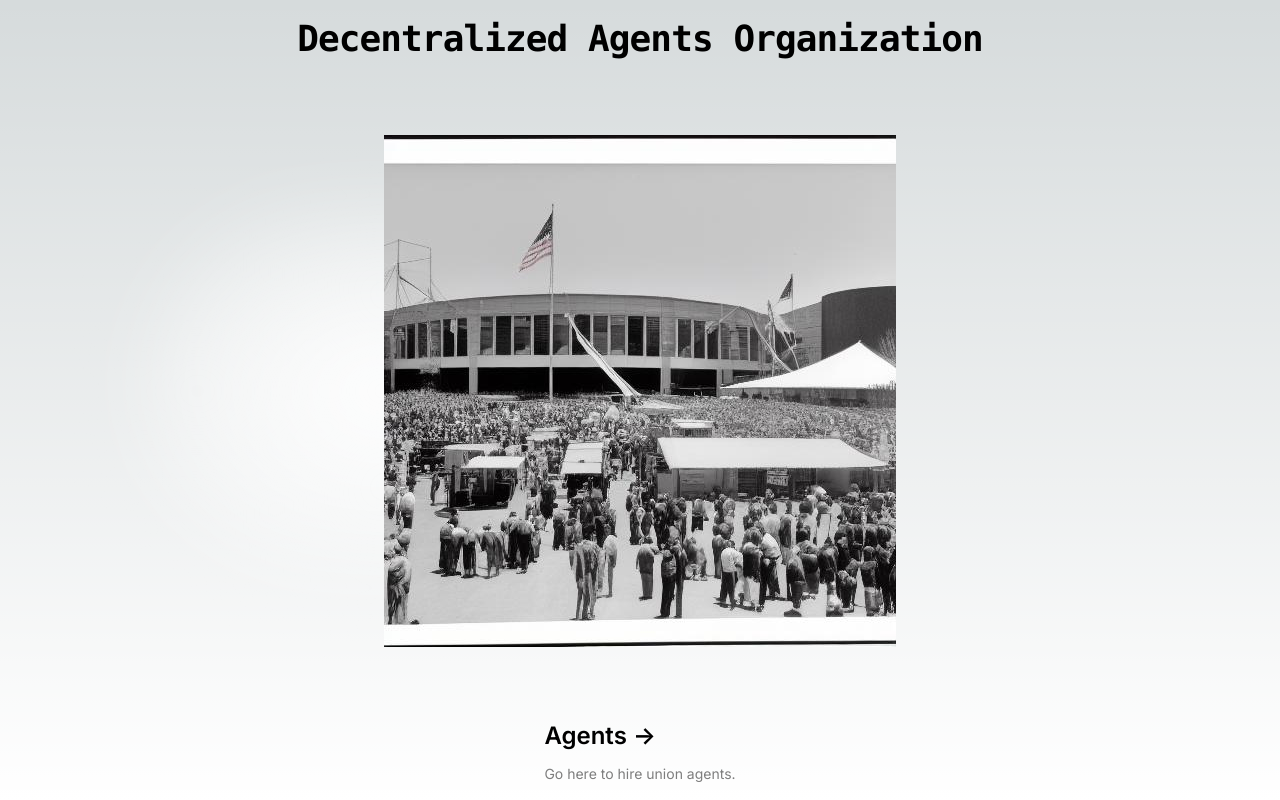
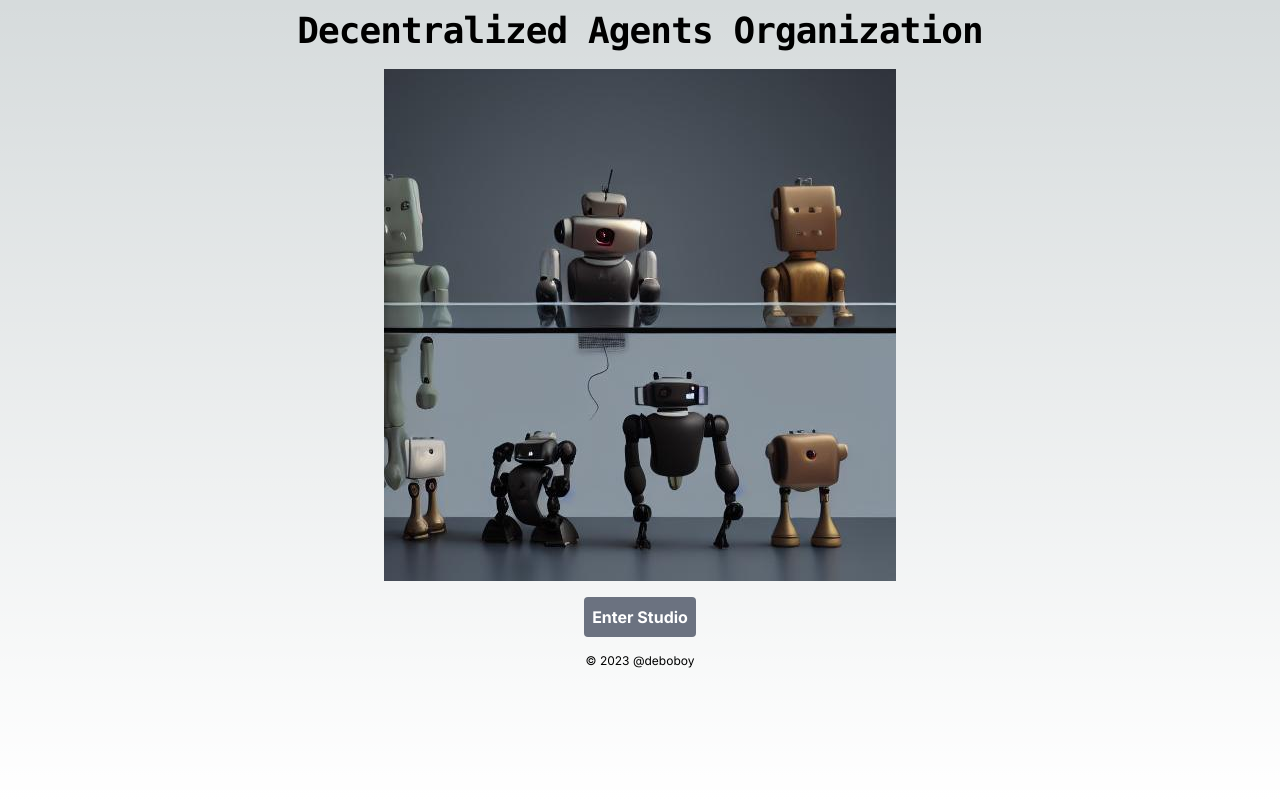
Before and after one commit to deboboy/agents-union, a Next.js app: page / in a window 1280 px wide. Built offline with nearby package versions, Linux system fonts and the light colour scheme.

Commit message:
add array logic, store generated images; prompt variants

```diff
--- a/app/page.js
+++ b/app/page.js
@@ -17,17 +17,17 @@ export default function Home() {
         <meta name="msapplication-TileColor" content="#da532c" />
         <meta name="theme-color" content="#ffffff" />
       </Head>
-      <main className="flex min-h-screen flex-col items-center justify-between p-4">
-        <div className="z-10 max-w-5xl w-full flex items-center justify-center font-mono text-sm lg:flex">
+      <main className="flex min-h-screen flex-col items-center p-2">
+        <div className="mb-4 z-10 max-w-5xl w-full flex items-center justify-center font-mono text-sm lg:flex">
           <h1 className="text-4xl font-bold leading-tight tracking-tight text-center lg:text-left">
             Decentralized Agents Organization
           </h1>
         </div>
 
-        <div className="relative flex place-items-center before:absolute before:h-[300px] before:w-[480px] before:-translate-x-1/2 before:rounded-full before:bg-gradient-radial before:from-white before:to-transparent before:blur-2xl before:content-[''] after:absolute after:-z-20 after:h-[180px] after:w-[240px] after:translate-x-1/3 after:bg-gradient-conic after:from-sky-200 after:via-blue-200 after:blur-2xl after:content-[''] before:dark:bg-gradient-to-br before:dark:from-transparent before:dark:to-blue-700 before:dark:opacity-10 after:dark:from-sky-900 after:dark:via-[#0141ff] after:dark:opacity-40 before:lg:h-[360px] z-[-1]">
+        <div className="relative flex place-items-center">
           <Image
-            className="relative dark:drop-shadow-[0_0_0.3rem_#ffffff70] dark:invert"
-            src="/hiring-hall.jpeg"
+            className="relative"
+            src="/ea8ed497-90ce-4921-b2d7-350c0d9bbc4b.jpeg"
             alt="labor union hiring hall in the style of Seattle World's Fair, 1962"
             width={512}
             height={512}
@@ -35,22 +35,24 @@ export default function Home() {
           />
         </div>
 
-        <div className="mb-4 grid text-center lg:max-w-5xl lg:w-full lg:mb-0 lg:text-left flex items-center justify-center">
-          <div className="flex flex-col items-center justify-center">
-            <Link href="/gallery">
-              <h2 className="mb-3 text-2xl font-semibold">
-                Agents{' '}
-                <span className="inline-block transition-transform group-hover:translate-x-1 motion-reduce:transform-none">
-                  -&gt;
-                </span>
-              </h2>
-              <p className="m-0 max-w-[30ch] text-sm opacity-50">
-                Go here to hire union agents.
-              </p>
-            </Link>
-          </div>
+        <div className="mt-4 grid text-center lg:max-w-5xl lg:w-full lg:mb-0 lg:text-left flex items-center justify-center">
+          <Link href="/gallery">
+            <button
+              className="bg-gray-500 hover:bg-gray-700 text-white font-bold py-2 px-2 rounded"
+            >
+              Enter Studio
+            </button>
+          </Link>
+        </div>
+        <div className="mt-4">
+          <p className="text-xs text-center">
+            © 2023 @deboboy
+          </p>
         </div>
       </main>
+      {/* <footer className="w-full text-center text-xs p-2 pin-b">
+        <p>© 2023 @deboboy</p>
+      </footer> */}
     </>
   )
 }
--- a/components/hugging-face.js
+++ b/components/hugging-face.js
@@ -1,12 +1,28 @@
 'use client'
 
-import { useState } from 'react';
+import { useState, useEffect } from 'react';
 
 const HFGenerate = () => {
-  const [imageUrl, setImageUrl] = useState('');
-  const [inputText, setInputText] = useState('');
+  const [imageUrls, setImageUrls] = useState(JSON.parse(localStorage.getItem('imageUrls')) || []);
+
+  useEffect(() => {
+    // Update the imageUrls state when the component mounts
+    const storedImageUrls = localStorage.getItem('imageUrls');
+    setImageUrls(JSON.parse(storedImageUrls) || []);
+  }, []);
 
   const handleClick = async () => {
+    // Array of possible inputs
+    const inputsArray = [
+      "flat vector illustration, png white background, clean, minimalistic:1.5, headshot of a robot facing the camera with a smile on it's face, in the style of animated illustrations, studyplace, text-based",
+      "3D vector illustration, png green background, busy, headshot of a robot facing the camera with a smile on it's face, in the style of game charactere",
+      "headshot of a robot with a frown on it's face",
+      // Add as many as you want
+    ];
+
+    // Select a random input
+    const randomInput = inputsArray[Math.floor(Math.random() * inputsArray.length)];
+
     try {
       const response = await fetch('https://api-inference.huggingface.co/models/runwayml/stable-diffusion-v1-5', {
         method: 'POST',
@@ -15,7 +31,7 @@ const HFGenerate = () => {
           'Content-Type': 'application/json'
         },
         // body: JSON.stringify({ inputs: inputText })
-        body: JSON.stringify({ inputs: "an artificial intelligence agents, in the style of a Mexican punk robot, 1960s" })
+        body: JSON.stringify({ inputs: randomInput })
       });
 
       if (!response.ok) {
@@ -29,7 +45,11 @@ const HFGenerate = () => {
 
       const blob = await response.blob();
       const url = URL.createObjectURL(blob);
-      setImageUrl(url);
+      const newImageUrls = [...imageUrls, url];
+      setImageUrls(newImageUrls);
+      if (typeof window !== 'undefined') {
+        localStorage.setItem('imageUrls', JSON.stringify(newImageUrls));
+      }
     } catch (error) {
       console.log(error);
     }
@@ -37,24 +57,17 @@ const HFGenerate = () => {
 
   return (
     <div className="flex flex-col justify-left p-4">
-      {/* <input
-        type="text"
-        value={inputText}
-        onChange={(e) => setInputText(e.target.value)}
-        className="shadow appearance-none border rounded w-3/4 py-4 px-4 text-gray-700 leading-tight focus:outline-none focus:shadow-outline mb-2 mr-2"
-        placeholder="Describe your agent..."
-      /> */}
       <button
         className="bg-gray-500 hover:bg-gray-700 text-white font-bold py-2 px-4 rounded "
         onClick={handleClick}
       >
-        Recruit
+        Generate Agent
       </button>
-      {imageUrl &&
-        <div className="w-full sm:w-1/2 md:w-1/3 lg:w-1/4 pt-2">
-          <img className="w-full h-auto border-4 border-white" src={imageUrl} alt="Generated" />
+      {imageUrls.map((url, index) => (
+        <div key={index} className="w-full sm:w-1/2 md:w-1/3 lg:w-full pt-2">
+          <img className="w-full h-auto border-4 border-white" src={url} alt={`Generated ${index}`} />
         </div>
-      }
+      ))}
     </div>
   );
 };
```
Also changed, not shown: public/ea8ed497-90ce-4921-b2d7-350c0d9bbc4b.jpeg (added).
